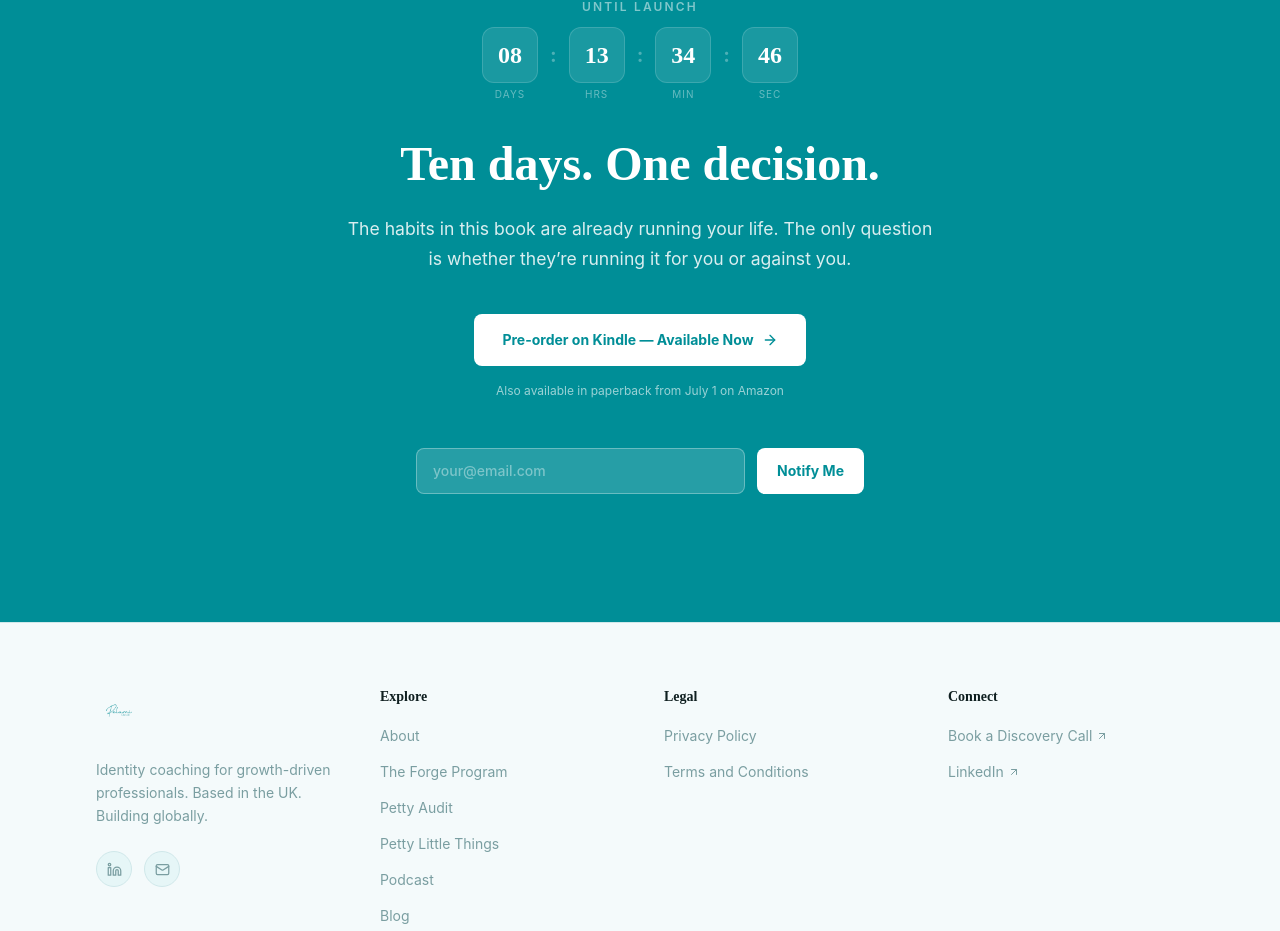
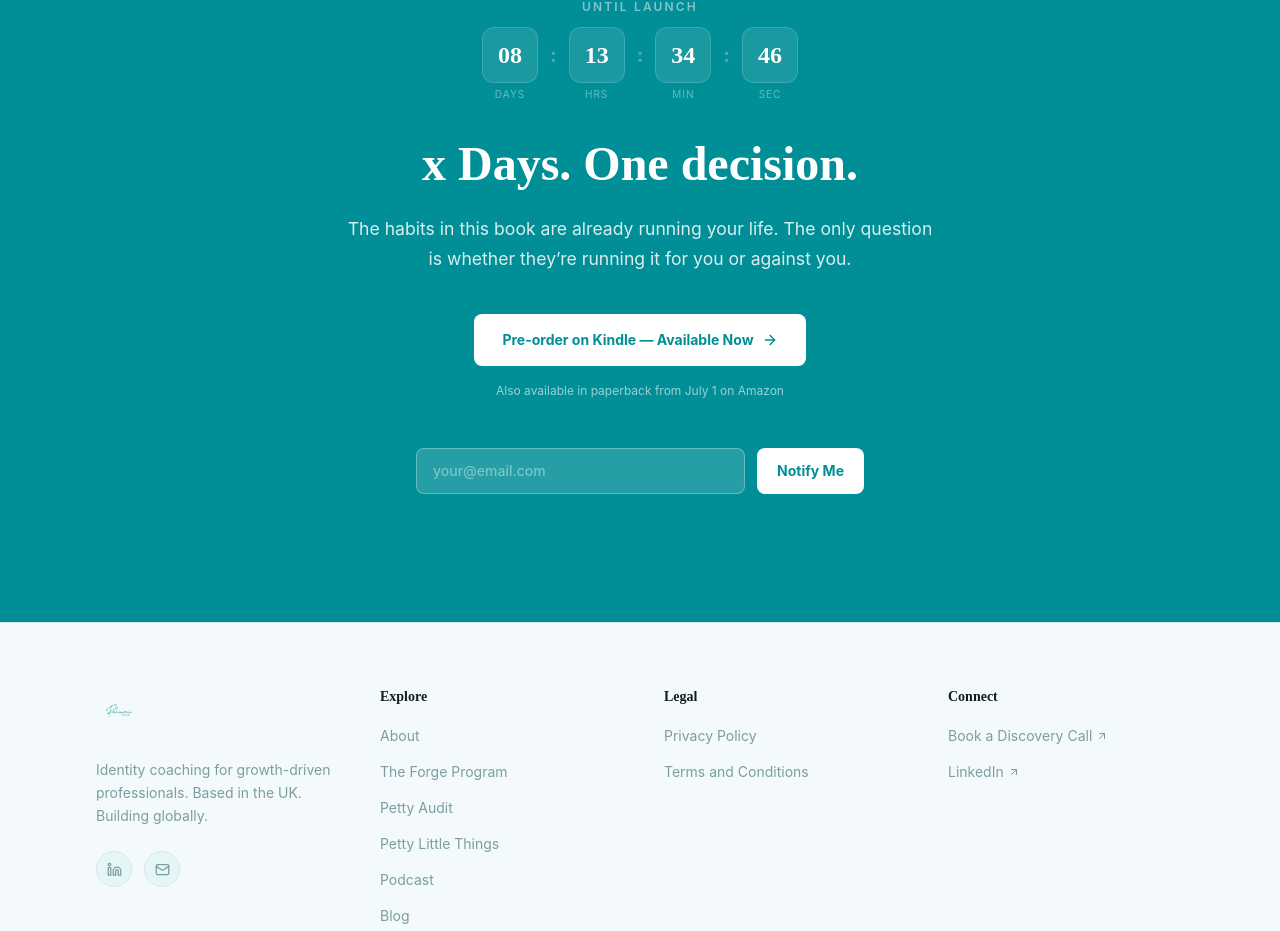
Before and after one commit to pelumiolawole/The-Forge-Website, a Next.js app: page /book in a window 1280 px wide. Shown: the part 9680-10611 px from the top of the page. Built offline with nearby package versions, Linux system fonts and the light colour scheme.

Commit message:
update book final CTA

```diff
--- a/src/components/book/FinalCTA.tsx
+++ b/src/components/book/FinalCTA.tsx
@@ -48,7 +48,7 @@ export function FinalCTA() {
             style={{ fontSize: "clamp(2rem, 5vw, 3rem)" }}
             variants={staggerItem}
           >
-            Ten days. One decision.
+            x Days. One decision.
           </m.h2>
 
           {/* Body */}
```
